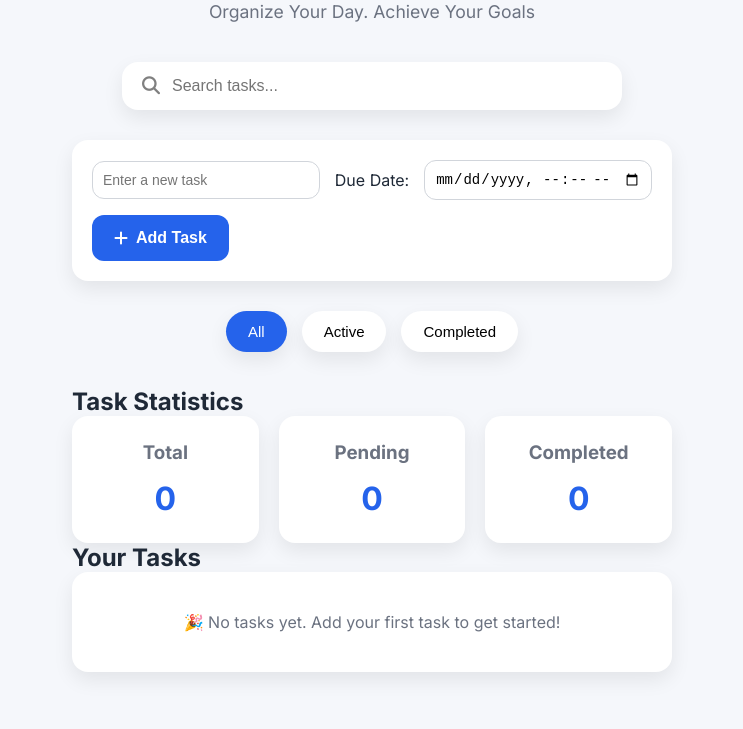
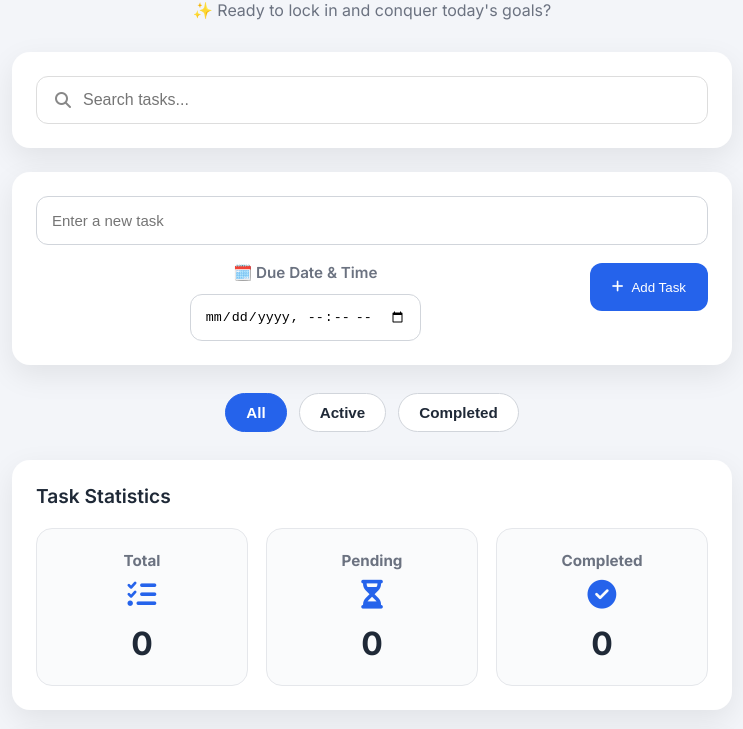
Before and after one commit to Melody-boop/TaskFlow, a plain HTML site: page index.html in a window 1280 px wide. Shown: the part 187-916 px from the top of the page, without its empty margins (268-1011 px from the left). Drawn offline with Linux system fonts and the light colour scheme; files whose address does not match are found by name.

Commit message:
Redesign TaskFlow UI with modern HTML and CSS

```diff
--- a/index.html
+++ b/index.html
@@ -17,10 +17,10 @@
     <!-- Header Section -->
     <div class="app-container">
         <header>
-            <p class="greeting">Good Morning, Melody!</p>
-            <p class="motivation">Ready to lock in and conquer today's goals?</p>
+            <p class="greeting">🌅 Good Morning, Melody!</p>
             <h1>TaskFlow</h1>
             <p class="tagline">Organize Your Day. Achieve Your Goals</p>
+            <p class="motivation">✨ Ready to lock in and conquer today's goals?</p>
 
         </header>
         <main>
@@ -38,14 +38,21 @@
                     <!-- <label for="task-input">New Task:</label> -->
                     <input type="text" id="task-input" class="task-input" placeholder="Enter a new task"
                         aria-label="Task title">
+                    <div class="task-actions">
 
-                    <label for="due-date">Due Date:</label>
-                    <input type="datetime-local" id="due-date" class="due-date">
+                        <div class="date-group">
+                            <label for="due-date">🗓️ Due Date & Time</label>
+                            <input type="datetime-local" id="due-date" class="due-date">
+                        </div>
 
-                    <button id="add-task-btn" type="submit">
-                        <i class="fa-solid fa-plus"></i>
-                        Add Task
-                    </button>
+                        <button id="add-task-btn">
+                            <i class="fa-solid fa-plus"></i>
+                            Add Task
+                        </button>
+
+                    </div>
+
+
                 </form>
             </section>
             <section class="filter-section">
@@ -60,16 +67,19 @@
 
                     <article class="stat-card">
                         <h3>Total</h3>
+                        <i class="fa-solid fa-list-check"></i>
                         <p id="total-tasks">0</p>
                     </article>
 
                     <article class="stat-card">
                         <h3>Pending</h3>
+                        <i class="fa-solid fa-hourglass-half"></i>
                         <p id="pending-tasks">0</p>
                     </article>
 
                     <article class="stat-card">
                         <h3>Completed</h3>
+                        <i class="fa-solid fa-circle-check"></i>
                         <p id="completed-tasks">0</p>
                     </article>
                 </div>
--- a/style.css
+++ b/style.css
@@ -36,17 +36,26 @@
     --border-radius: 16px;
 }
 
+/* ===========================
+   GLOBAL
+=========================== */
+
 body {
-    font-family: 'Inter', sans-serif;
-    background-color: var(--background-color);
+    font-family: "Inter", sans-serif;
+    background: #f3f5f9;
     color: var(--text-color);
-    min-height: 100vh;
-    padding: 40px;
+
+    display: flex;
+    justify-content: center;
+
+    padding: 40px 20px;
+    flex-direction: column;
+    align-items: center;
 }
 
 .app-container {
-    max-width: 600px;
-    margin: 0 auto;
+    width: 100%;
+    max-width: 720px;
 }
 
 /* ===========================
@@ -55,39 +64,55 @@ body {
 
 header {
     text-align: center;
-    margin-bottom: 40px;
+    margin-bottom: 32px;
 }
 
 .greeting {
-    font-size: 1.2rem;
-    font-weight: 600;
-    margin-bottom: 10px;
+    color: var(--primary-color);
+    font-weight: 700;
+    margin-bottom: 8px;
+    font-size: 1.4rem;
+    margin-bottom: 14px;
 }
 
 .motivation {
     color: var(--secondary-text);
-    margin-bottom: 25px;
+    font-size: 1rem;
 }
 
 header h1 {
-
     font-size: 3rem;
-
-    color: var(--primary-color);
-
-    margin-bottom: 10px;
+    font-weight: 700;
+    margin-bottom: 8px;
 }
 
 .tagline {
+    font-size: 1rem;
+    color: var(--secondary-text);
+    margin-bottom: 18px;
+}
 
-    font-size: 1.1rem;
+/* ===========================
+   CARDS
+=========================== */
 
-    color: var(--secondary-text);
+.search-section,
+.task-input-section,
+.statistics-section,
+.task-list-section {
 
+    background: white;
+
+    border-radius: 18px;
+
+    padding: 24px;
+
+    box-shadow: 0 10px 30px rgba(0, 0, 0, .08);
+
+    margin-bottom: 24px;
 }
 
 .search-container {
-    max-width: 500px;
 
     display: flex;
 
@@ -95,93 +120,96 @@ header h1 {
 
     gap: 12px;
 
-    background: white;
+    border: 1px solid #ddd;
 
-    border-radius: var(--border-radius);
+    border-radius: 12px;
 
-    padding: 15px 20px;
-
-    box-shadow: var(--shadow);
-
-    margin: 0 auto 30px;
-}
-
-.search-container i {
-
-    color: gray;
-
-    font-size: 18px;
-
+    padding: 14px 18px;
 }
 
 .search-input {
-
-    flex: 1;
 
     border: none;
 
     outline: none;
 
+    flex: 1;
+
     font-size: 16px;
 
-    background: transparent;
-
+    background: none;
 }
 
-/* ===========================
-   TASK INPUT
-=========================== */
+.search-container i {
+
+    color: #888;
+}
 
 #task-form {
+
     display: flex;
-    gap: 15px;
-    align-items: center;
 
-    background: var(--card-color);
+    flex-direction: column;
 
-    padding: 20px;
-
-    border-radius: var(--border-radius);
-
-    box-shadow: var(--shadow);
-
-    margin-bottom: 30px;
-
-    flex-wrap: wrap;
+    gap: 18px;
 }
 
 .task-input {
 
-    flex: 1;
+    width: 100%;
 
-    max-width: 380px;
-
-    padding: 10px;
+    padding: 15px;
 
     border: 1px solid var(--border-color);
 
     border-radius: 12px;
 
-    font-size: 14px;
+    font-size: 15px;
+}
 
+.task-actions {
+
+    display: flex;
+
+    justify-content: space-between;
+
+    gap: 15px;
 }
 
 .due-date {
 
     flex: 1;
 
-    padding: 10px;
-
-    border: 1px solid var(--border-color);
+    padding: 14px;
 
     border-radius: 12px;
 
-    font-size: 14px;
-    width: 150px;
+    border: 1px solid var(--border-color);
+}
 
+.date-group {
+    display: flex;
+    flex-direction: column;
+    gap: 12px;
+    flex: 1;
+    align-items: center;
+}
+
+.date-group label {
+    font-size: .95rem;
+    font-weight: 600;
+    color: var(--secondary-text);
+    white-space: nowrap;
 }
 
 #add-task-btn {
+    height: 48px;
+
+    display: flex;
+
+    align-items: center;
+
+    gap: 8px;
 
     background: var(--primary-color);
 
@@ -195,10 +223,6 @@ header h1 {
 
     cursor: pointer;
 
-    font-size: 16px;
-
-    font-weight: 600;
-
     transition: .3s;
 }
 
@@ -206,167 +230,156 @@ header h1 {
 
     background: var(--primary-hover);
 
+    transform: translateY(-2px);
 }
 
-#add-task-btn {
-
-    display: flex;
-
-    align-items: center;
-
-    gap: 8px;
+.section-title {
+    font-size: 1.2rem;
+    font-weight: 600;
+    margin-bottom: 20px;
+    color: var(--text-color);
 }
 
-/* ===========================
-   STATISTICS
-=========================== */
-
 .statistics-grid {
-
     display: grid;
-
-    grid-template-columns: repeat(3, minmax(100px, 1fr));
-
-    gap: 20px;
-
+    grid-template-columns: repeat(3, 1fr);
+    gap: 18px;
 }
 
 .stat-card {
+    background: #fafbfc;
+    border: 1px solid #e5e7eb;
+    border-radius: 16px;
 
-    background: var(--card-color);
-
-    padding: 25px;
-
-    border-radius: var(--border-radius);
-
-    box-shadow: var(--shadow);
+    padding: 22px;
 
     text-align: center;
 
+    transition: all .25s ease;
+}
+
+.stat-card:hover {
+
+    transform: translateY(-4px);
+
+    border-color: var(--primary-color);
+}
+
+.stat-card i {
+
+    font-size: 1.8rem;
+
+    color: var(--primary-color);
+
+    margin-bottom: 15px;
 }
 
 .stat-card h3 {
 
+    font-size: .95rem;
+
     color: var(--secondary-text);
 
-    margin-bottom: 15px;
-
+    margin-bottom: 10px;
 }
 
 .stat-card p {
 
     font-size: 2rem;
 
-    font-weight: bold;
+    font-weight: 700;
 
-    color: var(--primary-color);
-
+    color: var(--text-color);
 }
 
 /* ===========================
-   FILTER BUTTONS
+   FILTERS
 =========================== */
 
 .filter-section {
-
     display: flex;
-
     justify-content: center;
-
-    gap: 15px;
-
-    margin-bottom: 35px;
-    justify-content: center;
-
+    gap: 12px;
+    margin: 28px 0;
 }
 
 .filter-btn {
+    background: white;
+    color: var(--text-color);
 
-    background: white;
-
-    border: none;
-
-    padding: 12px 22px;
+    border: 1px solid var(--border-color);
 
     border-radius: 30px;
 
+    padding: 10px 20px;
+
+    font-size: .95rem;
+
+    font-weight: 600;
+
     cursor: pointer;
 
-    font-size: 15px;
+    transition: all .25s ease;
+}
 
-    font-weight: 500;
-
-    transition: .3s;
-
-    box-shadow: var(--shadow);
-
+.filter-btn:hover {
+    background: #eef4ff;
+    border-color: var(--primary-color);
 }
 
 .filter-btn.active {
-
     background: var(--primary-color);
-
     color: white;
-
+    border-color: var(--primary-color);
 }
 
-.filter-btn:hover {
-
-    transform: translateY(-2px);
-
+.task-list-section ul {
+    list-style: none;
 }
 
 #empty-message {
-
     text-align: center;
 
     color: var(--secondary-text);
 
-    padding: 40px;
+    padding: 50px 20px;
 
-    background: white;
+    border: 2px dashed #dbe3ef;
 
-    border-radius: var(--border-radius);
+    border-radius: 16px;
 
-    box-shadow: var(--shadow);
-
+    background: #fafbfc;
 }
 
 footer {
+    text-align: center;
 
-    margin-top: 60px;
-
-    text-align: center;
+    margin-top: 40px;
 
     color: var(--secondary-text);
 
     font-size: .9rem;
-
 }
 
-@media (max-width: 768px) {
+.task-input,
+.due-date,
+.search-input {
 
-    body {
-        padding: 20px;
-    }
+    transition: .25s ease;
+}
 
-    .task-input {
-        flex: 2;
-    }
+.task-input:focus,
+.due-date:focus,
+.search-container:focus-within {
 
-    .due-date {
-        flex: 1;
-    }
+    border-color: var(--primary-color);
 
-    #add-task-btn {
-        padding: 12px 18px;
-    }
+    box-shadow: 0 0 0 4px rgba(37, 99, 235, .12);
+}
 
-    .statistics-section {
-        grid-template-columns: 1fr;
-    }
-
-    .filter-section {
-        flex-wrap: wrap;
-    }
+* {
+    transition:
+        background-color .2s ease,
+        border-color .2s ease,
+        transform .2s ease;
 }
```
